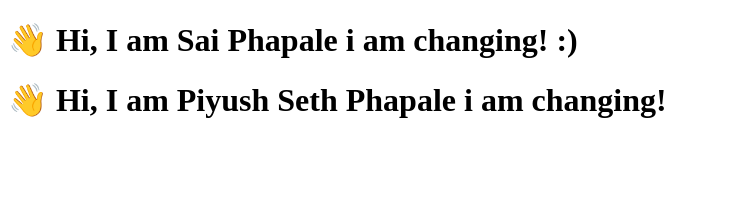
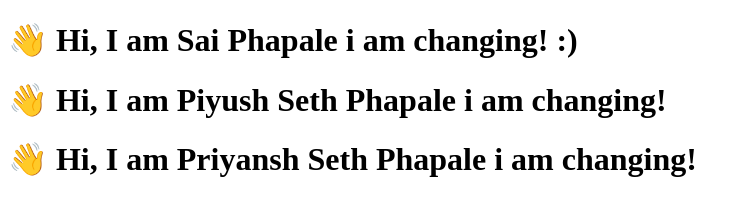
Before and after one commit to PhapaleSai/new_JENKINS_CICD, a plain HTML site: page index.html in a window 1280 px wide. Shown: the whole page, without its empty margins (0-746 px from the left). Drawn offline with Linux system fonts and the light colour scheme.

Commit message:
Update index.html

```diff
--- a/index.html
+++ b/index.html
@@ -7,5 +7,6 @@
 <body>
   <h1>👋 Hi, I am Sai Phapale i am changing! :) </h1>
   <h1>👋 Hi, I am Piyush Seth Phapale i am changing!</h1>
+  <h1>👋 Hi, I am Priyansh Seth Phapale i am changing!</h1>
 </body>
 </html>
```
